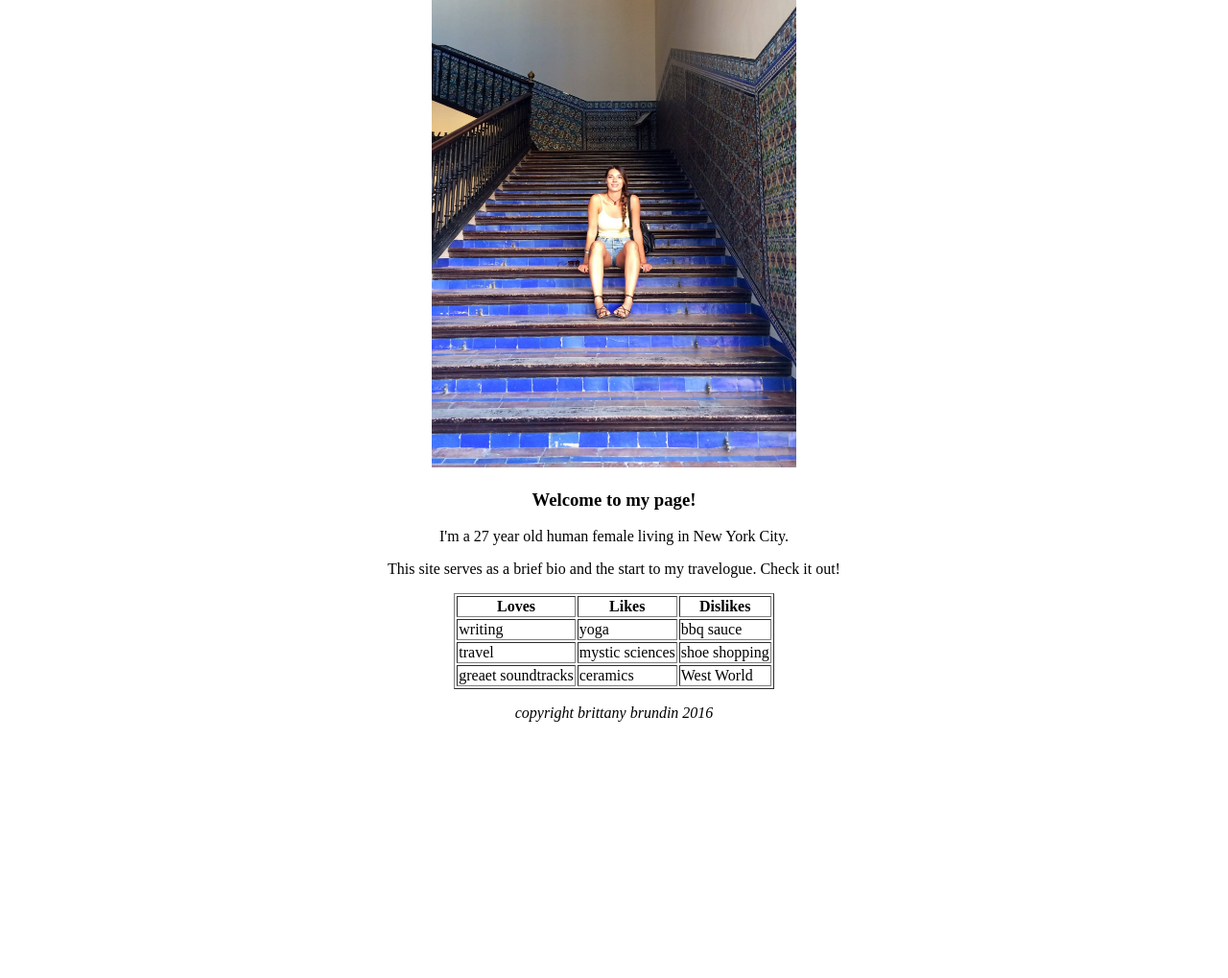
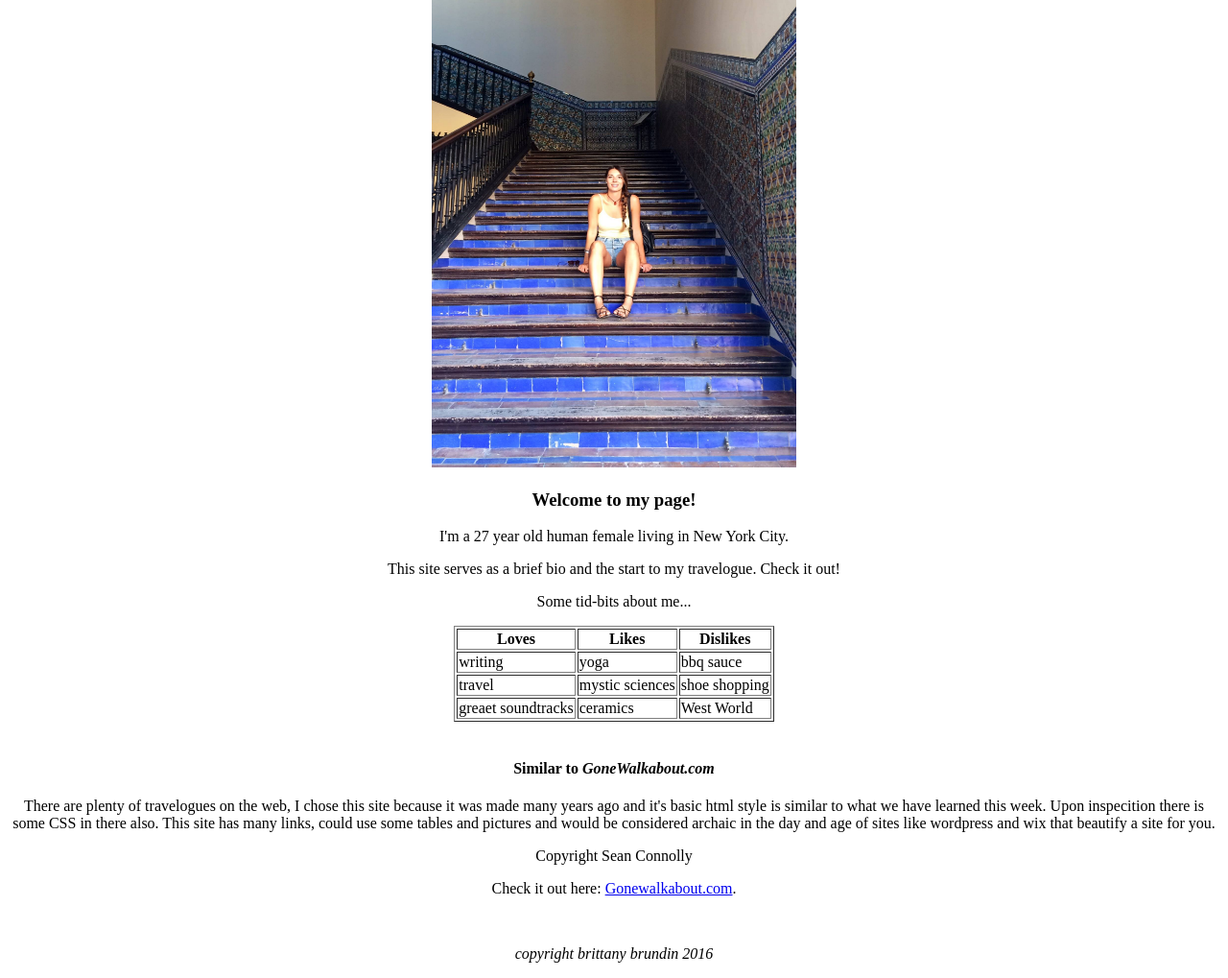
Before and after one commit to bbrundin/bbrundin.github.io, a plain HTML site: page index.html in a window 1280 px wide. Shown: the part 145-1164 px from the top of the page at 96% size. Before the commit the page ends 913 px from the top, so only its background shows below. Drawn offline with Linux system fonts and the light colour scheme.

Commit message:
added existing website info link and comparison

```diff
--- a/index.html
+++ b/index.html
@@ -18,8 +18,8 @@
           <h3>Welcome to my page!</h3>
           <p>I'm a 27 year old human female living in New York City. </p>
           <p>This site serves as a brief bio and the start to my travelogue. Check it out!</p>
-
-      <table border=1>
+          <p>Some tid-bits about me...</p>
+        <table border=1>
         <tr>
           <th>Loves</th>
           <th>Likes</th>
@@ -42,11 +42,19 @@
         </tr>
         </table>
        </div>
+       <br>
+       <h4><strong>Similar to </strong><em>GoneWalkabout.com</em></h4>
+        <p>There are plenty of travelogues on the web, I chose this site because it was made many years ago and it's basic html style is similar to what we have learned this week. Upon inspecition there is some CSS in there also. This site has many links, could use some tables and pictures and would be considered archaic in the day and age of sites like wordpress and wix that beautify a site for you.</p>
 
-    </main>
-    <footer>
-      <p><em>copyright brittany brundin 2016</em></p>
-    </footer>
+        <footer>
+          <p>Copyright Sean Connolly</p>
+          <p>Check it out here: <a href="http://www.gonewalkabout.com/tears/lt.htm">
+          Gonewalkabout.com</a>.</p>
+        </footer>
+        <br>
+        </main>
+        <footer>
+        <p><em>copyright brittany brundin 2016</em></p>
+        </footer>
     </center>
-    </div>
     </body>
```
